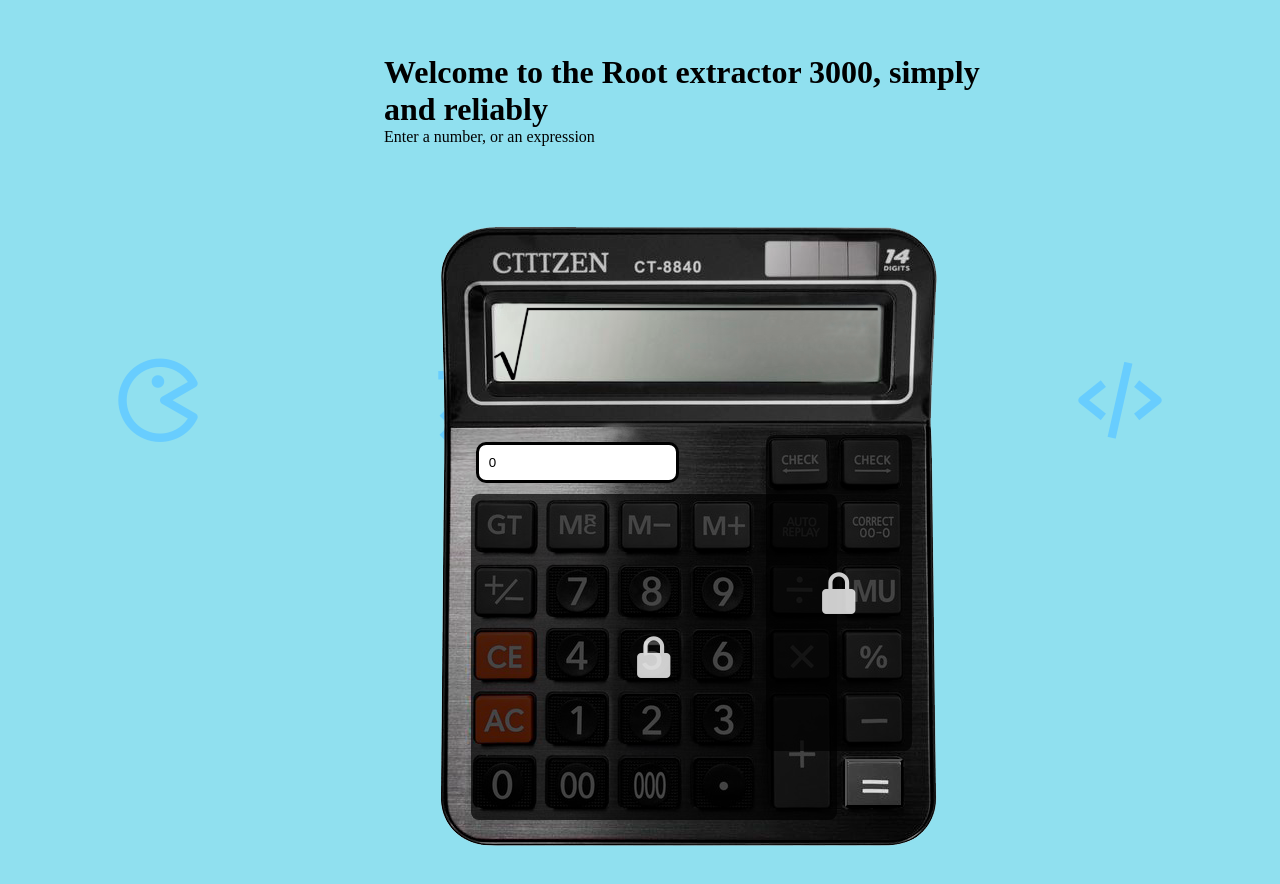
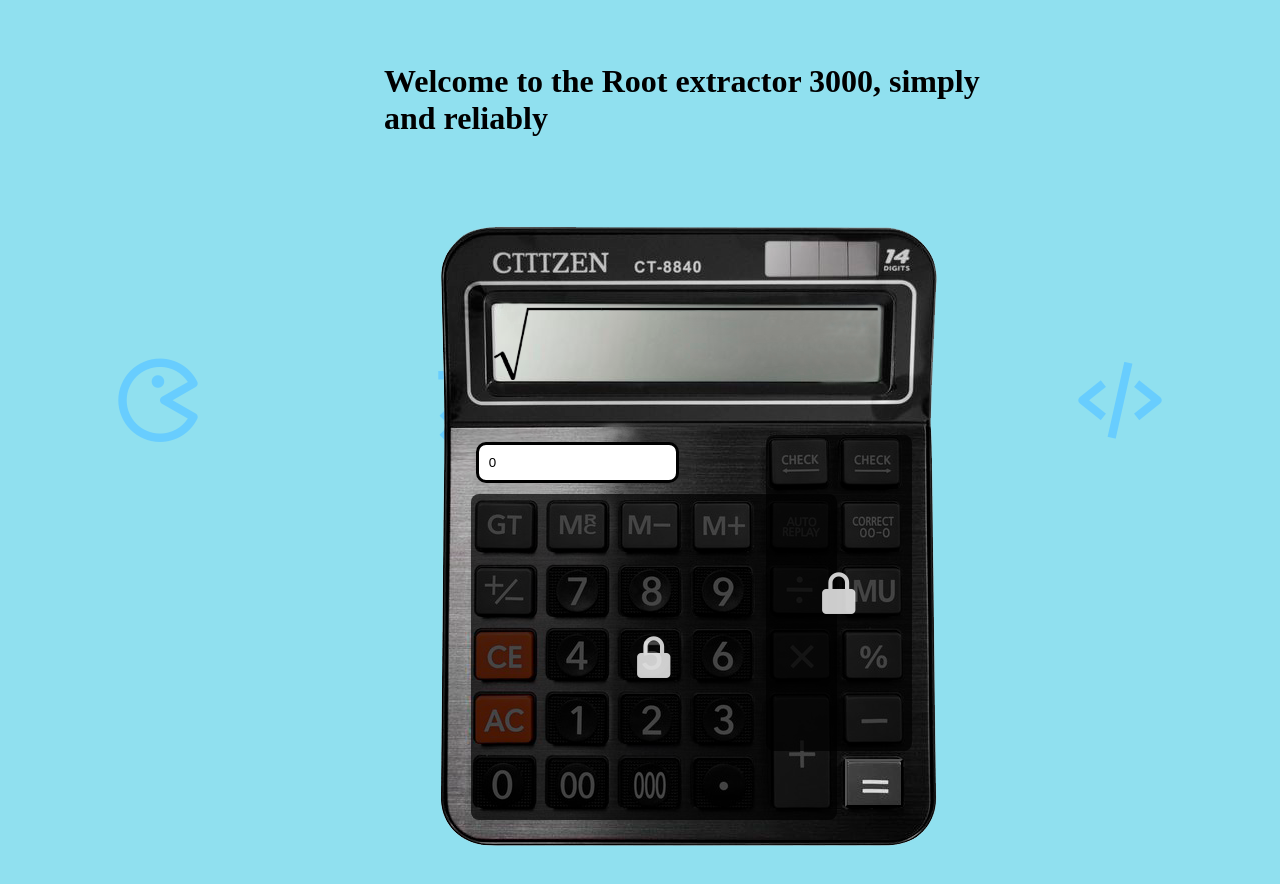
Before and after one commit to T1ray/radical, a website: page index.html in a window 1280 px wide. Drawn offline with nearby package versions, Linux system fonts and the light colour scheme.

Commit message:
preprefinal

```diff
--- a/index.html
+++ b/index.html
@@ -16,7 +16,6 @@
         <p>
             <h1>Welcome to the Root extractor 3000, simply and reliably</h1>
         </p>
-        <p>Enter a number, or an expression</p>
     </div>
     <div class="logos">
         <i class='bx bx-game' id="game"></i>
```
